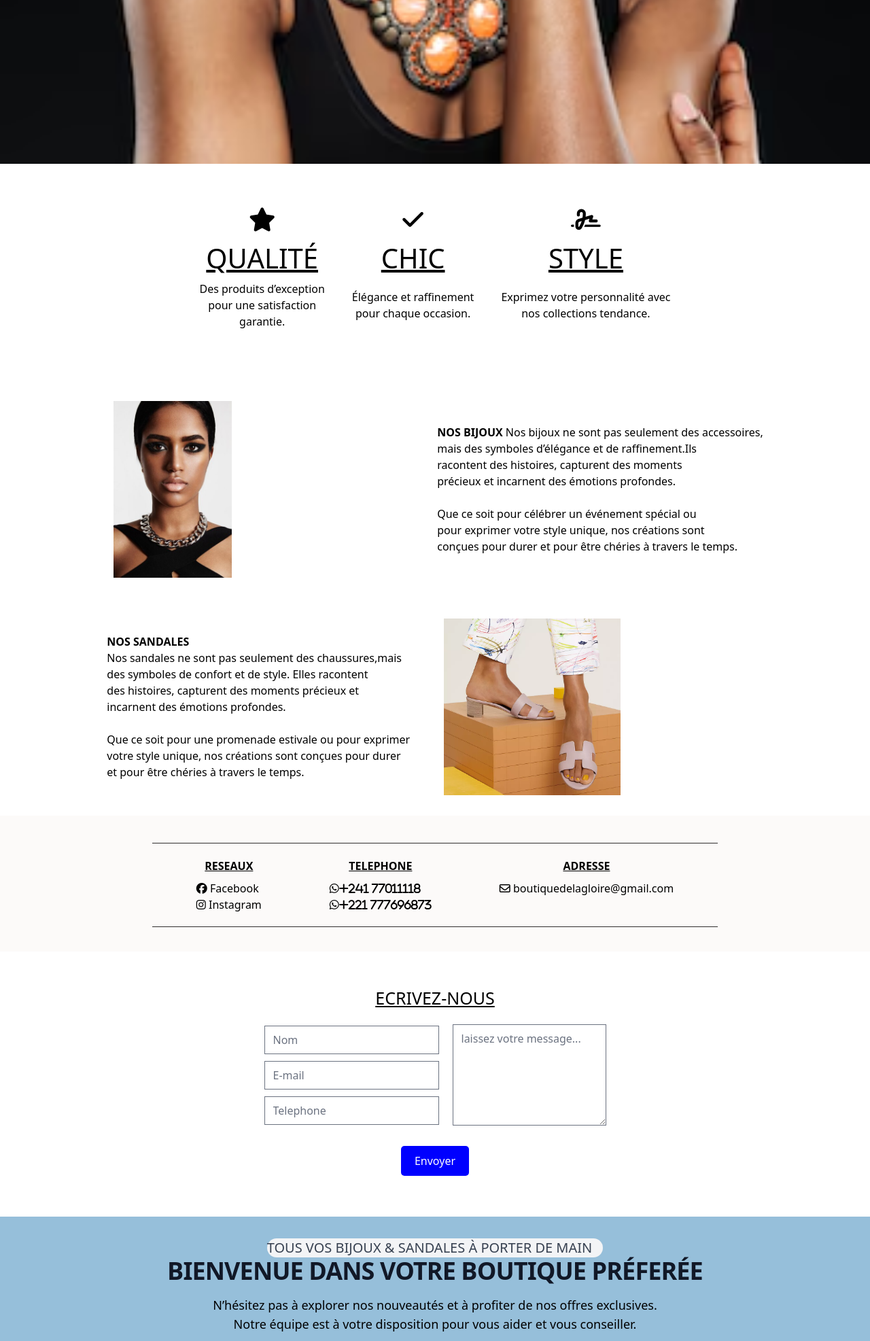
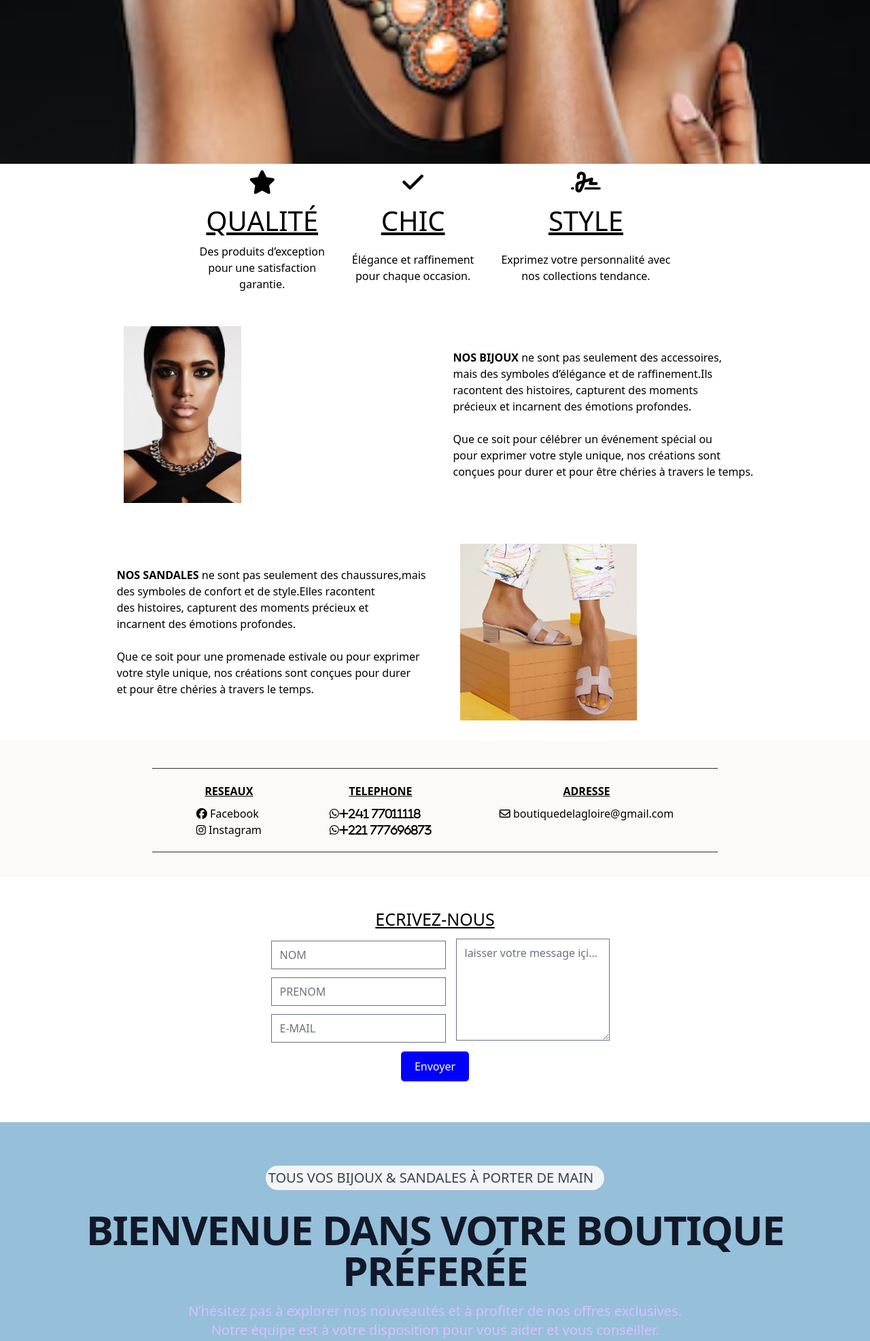
Before and after one commit to christdavidmo/projetperso, a Flask app: page / in a window 1280 px wide. Shown: the part 644-2617 px from the top of the page at 68% size. Run offline with Flask 3, Linux system fonts and the light colour scheme; some libraries are stand-ins or nearby versions.

Commit message:
modification de la responsivité

```diff
--- a/src/static/css/output.css
+++ b/src/static/css/output.css
@@ -1148,24 +1136,24 @@ input:checked + .toggle-bg {
   margin-bottom: 0.5rem;
 }
 
-.mr-3 {
-  margin-right: 0.75rem;
+.mb-4 {
+  margin-bottom: 1rem;
+}
+
+.mb-7 {
+  margin-bottom: 1.75rem;
+}
+
+.mb-8 {
+  margin-bottom: 2rem;
 }
 
 .mt-2 {
   margin-top: 0.5rem;
 }
 
-.mt-4 {
-  margin-top: 1rem;
-}
-
-.mb-4 {
-  margin-bottom: 1rem;
-}
-
-.mb-8 {
-  margin-bottom: 2rem;
+.mt-20 {
+  margin-top: 5rem;
 }
 
 .block {
@@ -1498,16 +1448,17 @@ input:checked + .toggle-bg {
   padding: 0.25rem;
 }
 
-.p-2 {
-  padding: 0.5rem;
-}
-
 .p-2\.5 {
   padding: 0.625rem;
 }
 
 .p-4 {
   padding: 1rem;
+}
+
+.px-1 {
+  padding-left: 0.25rem;
+  padding-right: 0.25rem;
 }
 
 .px-2 {
@@ -1515,11 +1466,21 @@ input:checked + .toggle-bg {
   padding-right: 0.5rem;
 }
 
+.px-4 {
+  padding-left: 1rem;
+  padding-right: 1rem;
+}
+
 .px-5 {
   padding-left: 1.25rem;
   padding-right: 1.25rem;
 }
 
+.py-1 {
+  padding-top: 0.25rem;
+  padding-bottom: 0.25rem;
+}
+
 .py-2 {
   padding-top: 0.5rem;
   padding-bottom: 0.5rem;
@@ -1535,20 +1496,11 @@ input:checked + .toggle-bg {
   padding-bottom: 0.75rem;
 }
 
-.px-4 {
-  padding-left: 1rem;
-  padding-right: 1rem;
-}
-
 .py-8 {
   padding-top: 2rem;
   padding-bottom: 2rem;
 }
 
-.pl-3 {
-  padding-left: 0.75rem;
-}
-
 .pr-4 {
   padding-right: 1rem;
 }
@@ -1559,6 +1511,21 @@ input:checked + .toggle-bg {
 
 .text-center {
   text-align: center;
+}
+
+.text-3xl {
+  font-size: 1.875rem;
+  line-height: 2.25rem;
+}
+
+.text-4xl {
+  font-size: 2.25rem;
+  line-height: 2.5rem;
+}
+
+.text-base {
+  font-size: 1rem;
+  line-height: 1.5rem;
 }
 
 .text-lg {
@@ -1576,37 +1543,44 @@ input:checked + .toggle-bg {
   line-height: 1.75rem;
 }
 
-.text-4xl {
-  font-size: 2.25rem;
-  line-height: 2.5rem;
+.font-bold {
+  font-weight: 700;
+}
+
+.font-extrabold {
+  font-weight: 800;
 }
 
 .font-medium {
   font-weight: 500;
 }
 
+.font-normal {
+  font-weight: 400;
+}
+
 .font-semibold {
   font-weight: 600;
 }
 
-.font-bold {
-  font-weight: 700;
-}
-
-.font-extrabold {
-  font-weight: 800;
-}
-
 .uppercase {
   text-transform: uppercase;
 }
 
+.lowercase {
+  text-transform: lowercase;
+}
+
 .leading-6 {
   line-height: 1.5rem;
 }
 
 .leading-9 {
   line-height: 2.25rem;
+}
+
+.leading-none {
+  line-height: 1;
 }
 
 .tracking-tight {
@@ -1618,6 +1592,11 @@ input:checked + .toggle-bg {
   color: rgb(28 100 242 / var(--tw-text-opacity));
 }
 
+.text-customPurple-100 {
+  --tw-text-opacity: 1;
+  color: rgb(218 192 255 / var(--tw-text-opacity));
+}
+
 .text-gray-400 {
   --tw-text-opacity: 1;
   color: rgb(156 163 175 / var(--tw-text-opacity));
@@ -1879,24 +1867,10 @@ input:checked + .toggle-bg {
   color: rgb(255 255 255 / var(--tw-text-opacity));
 }
 
-.dark\:focus\:ring-blue-800:focus:is(.dark *) {
-  --tw-ring-opacity: 1;
-  --tw-ring-color: rgb(30 66 159 / var(--tw-ring-opacity));
-}
-
-.dark\:focus\:ring-gray-600:focus:is(.dark *) {
-  --tw-ring-opacity: 1;
-  --tw-ring-color: rgb(75 85 99 / var(--tw-ring-opacity));
-}
-
 @media (min-width: 640px) {
-  .sm\:h-9 {
-    height: 2.25rem;
-  }
-
-  .sm\:px-4 {
-    padding-left: 1rem;
-    padding-right: 1rem;
+  .sm\:px-16 {
+    padding-left: 4rem;
+    padding-right: 4rem;
   }
 
   .sm\:py-16 {
@@ -1967,58 +1903,19 @@ input:checked + .toggle-bg {
     margin-bottom: calc(0px * var(--tw-space-y-reverse));
   }
 
-  .md\:border-0 {
-    border-width: 0px;
-  }
-
-  .md\:bg-transparent {
-    background-color: transparent;
-  }
-
-  .md\:bg-white {
-    --tw-bg-opacity: 1;
-    background-color: rgb(255 255 255 / var(--tw-bg-opacity));
-  }
-
-  .md\:p-0 {
-    padding: 0px;
-  }
-
-  .md\:text-sm {
-    font-size: 0.875rem;
-    line-height: 1.25rem;
-  }
-
-  .md\:font-medium {
-    font-weight: 500;
-  }
-
-  .md\:text-blue-700 {
-    --tw-text-opacity: 1;
-    color: rgb(26 86 219 / var(--tw-text-opacity));
-  }
-
-  .md\:hover\:bg-transparent:hover {
-    background-color: transparent;
-  }
-
-  .md\:hover\:text-blue-700:hover {
-    --tw-text-opacity: 1;
-    color: rgb(26 86 219 / var(--tw-text-opacity));
-  }
-
-  .md\:dark\:bg-gray-900:is(.dark *) {
-    --tw-bg-opacity: 1;
-    background-color: rgb(17 24 39 / var(--tw-bg-opacity));
-  }
-
-  .md\:dark\:hover\:bg-transparent:hover:is(.dark *) {
-    background-color: transparent;
-  }
-
-  .md\:dark\:hover\:text-white:hover:is(.dark *) {
-    --tw-text-opacity: 1;
-    color: rgb(255 255 255 / var(--tw-text-opacity));
+  .md\:text-4xl {
+    font-size: 2.25rem;
+    line-height: 2.5rem;
+  }
+
+  .md\:text-5xl {
+    font-size: 3rem;
+    line-height: 1;
+  }
+
+  .md\:text-lg {
+    font-size: 1.125rem;
+    line-height: 1.75rem;
   }
 }
 
@@ -2047,10 +1944,37 @@ input:checked + .toggle-bg {
     grid-template-columns: repeat(3, minmax(0, 1fr));
   }
 
+  .lg\:px-12 {
+    padding-left: 3rem;
+    padding-right: 3rem;
+  }
+
   .lg\:px-6 {
     padding-left: 1.5rem;
     padding-right: 1.5rem;
   }
+
+  .lg\:py-16 {
+    padding-top: 4rem;
+    padding-bottom: 4rem;
+  }
+
+  .lg\:text-6xl {
+    font-size: 3.75rem;
+    line-height: 1;
+  }
+
+  .lg\:text-xl {
+    font-size: 1.25rem;
+    line-height: 1.75rem;
+  }
+}
+
+@media (min-width: 1280px) {
+  .xl\:px-48 {
+    padding-left: 12rem;
+    padding-right: 12rem;
+  }
 }
 
 .rtl\:rotate-180:where([dir="rtl"], [dir="rtl"] *) {
--- a/src/templates/layouts/navbar/navbar.html
+++ b/src/templates/layouts/navbar/navbar.html
@@ -68,7 +68,7 @@
             padding: 10px 20px;
             height: 85px;
             background-color: white;
-            box-shadow: 0 3px 2px rgba(29, 29, 29, 0.4); /* Ombre */
+
 
            }
         .menu{
@@ -87,7 +87,7 @@
             padding: 10px 20px ;
             z-index: 1; /* Pour s'assurer qu'il est au-dessus des autres éléments */
             background-color: rgb(32, 116, 211); /* Ajoute une couleur de fond */
-            box-shadow: 0 3px 2px rgba(29, 29, 29, 0.4); /* Ombre */
+            /*box-shadow: 0 3px 2px rgba(29, 29, 29, 0.4);  Ombre */
 
         }
 
--- a/src/templates/visitors/visitors.html
+++ b/src/templates/visitors/visitors.html
@@ -43,11 +42,19 @@
         }
 
 
+        /*.table-container {
+            display: flex;
+            justify-content: center; /* Centre horizontalement */
+            /*align-items: center;  Centre verticalement */
+            /*height: 100vh; /* Hauteur de l'écran, ajuste selon tes besoins
+        }*/
 
+        .table-container {
+            text-align: center; /* Centre le contenu à l'intérieur du conteneur */
+        }
+        .tab-quality{
 
-
-        .tab-quality{
-            margin: 55px auto;
+            margin: auto; /* Centre le tableau */
         }
 
         .tab-quality th{
@@ -219,40 +224,42 @@
         text-decoration: underline;
         text-align: center;
 
-        margin-top: 50px;
+        margin-top: 44px;
     }
 
 
 
-
+    .section-4{
+        text-align: center;
+    }
     .formulaire {
         display: flex;
-       margin: 20px auto;
         justify-content: center; /* Centre le contenu horizontalement */
         align-items: center;
-
         /*align-items: flex-start;  Aligne les éléments au début */
     }
 
     .colonne {
         display: flex;
-        flex-direction: column;  /* Aligne les champs en colonne */
-        margin-right: 20px;      /* Espacement entre les colonnes */
+        flex-direction: column; /* Colonne pour les champs */
+        align-items: center; /* Centre les champs */
+    }
+    .champs{
+        margin: 6px 15px;
     }
 
-    .champ {
-        margin-bottom: 10px;     /* Espacement entre les champs */
-    }
-
-    .champ-textarea {
-        display: flex;
-        flex-direction: column;   /* Permet d'aligner le label et le textarea */
-        margin-bottom: 10px;
+    .textareaa {
+        margin: 10px 0px; /* Ajuste l'espacement au-dessus du textarea */
     }
 
     textarea {
-        height: 149px;           /* Ajuste la hauteur si nécessaire */
+        height: 150px;           /* Ajuste la hauteur si nécessaire */
     }
+
+     /*.input-champ, .textarea-champ{
+        max-width: 95%; Largeur maximum pour les écrans de petite taille
+    } */
+
 
     .btn-send{
 
@@ -436,6 +451,7 @@
 
 
 
+   <div class="table-container">
     <table class="tab-quality" id="about-us">
         <thead>
             <tr>
@@ -492,7 +509,7 @@
                 <th> <img src="{{url_for('static',filename='images/femme-collier.jpg')}}" alt=""></th>
 
                 <th> <strong>NOS BIJOUX</strong>
-                    Nos bijoux ne sont pas seulement des accessoires, <br>
+                     ne sont pas seulement des accessoires, <br>
                     mais des symboles d’élégance et de raffinement.Ils <br>
                     racontent des histoires, capturent des moments <br>
                     précieux et incarnent des émotions profondes. <br>
@@ -506,17 +523,15 @@
 
         <tbody>
             <tr>
-                <td> <strong> NOS SANDALES</strong> <br>
-                    Nos sandales ne sont pas seulement des chaussures,mais <br>
-                    des symboles de confort et de style. Elles  racontent   <br>
+                <td> <strong> NOS SANDALES</strong>
+                     ne sont pas seulement des chaussures,mais <br>
+                    des symboles de confort et de style.Elles racontent <br>
                     des histoires, capturent des moments précieux et    <br>
                     incarnent des émotions profondes.   <br>
-
                     <br>
                     Que ce soit pour une promenade estivale ou pour exprimer <br>
                     votre style unique, nos créations sont conçues pour durer <br>
                     et pour être chéries à travers le temps.
-
                     </p>
                 </td>
                 {# <td><img src="{{url_for('static',filename='images/woman.jpg')}}" alt=""></td> #}
@@ -590,43 +605,41 @@
       {# section trois #}
 
 
+
+
        <div class="section-4">
-
         <p class="titre-formulaire">ecrivez-nous</p>
 
-        <form action="" class="formulaire" id="more">
-
+        <form action="" class="formulaire">
 
             <div class="colonne">
 
-                <div class="champ">
-                    {# <label for="Nom">Nom</label> #}
-                    <input type="text" id="nom" placeholder="Nom">
+                <div class="champs">
+
+                        <input type="text" placeholder="NOM" class="input-champ" >
                 </div>
 
-                <div class="champ">
-                    {# <label for="">Email</label> #}
-                    <input  type="Email" id="email" placeholder="E-mail">
+                <div class="champs">
+
+                    <input type="text" placeholder="PRENOM" class="input-champ">
                 </div>
 
-               <div class="champ">
-                    {# <label for="telephone">Telephone</label> #}
-                    <input type="tel" id="telephone" placeholder="Telephone">
+                <div class="champs">
 
+                    <input type="EMAIL" placeholder="E-MAIL" class="input-champ" >
                 </div>
-           </div>
-
-           <div class="champ-textarea">
-            {# <label for="ùessage">Message</label> #}
-            <textarea  id="message" placeholder="laissez votre message..."></textarea>
 
             </div>
 
+            <div class="textareaa">
+                <textarea name="" id="" placeholder="laisser votre message içi..." class="textarea-champ"></textarea>
+            </div>
 
         </form>
 
         <button class="btn-send" type="submit"> Envoyer</button>
        </div>
+
 
     <script src="https://cdn.jsdelivr.net/npm/flowbite@2.5.2/dist/flowbite.min.js"></script>
 
--- a/src/visiteurs.py
+++ b/src/visiteurs.py
@@ -12,6 +12,7 @@ def homeV():
     return render_template('visitors/visitors.html')
     #return render_template('layouts/footer/footer.html')
     #return render_template('visitors/test.html')
+    #return render_template('visitors/test3.html')
 
 
 # @app.route('navbar')
```
Also changed, not shown: other parts of src/static/css/output.css (+29 -108 lines), other parts of src/templates/visitors/visitors.html (+24 -18 lines), src/templates/visitors/test2.html (+23 -0 lines), src/templates/visitors/test3.html (added, +76 -0 lines). Lines whose indentation alone changed are shown as unchanged.
